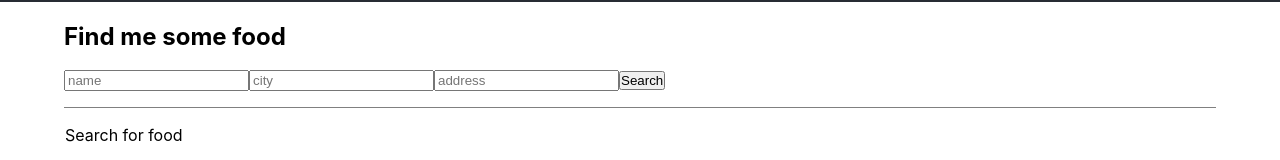
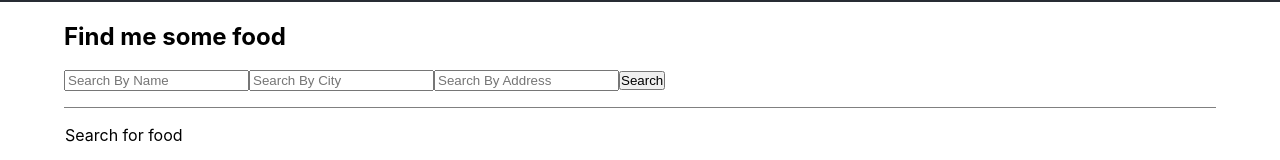
Before and after one commit to tranaa/OpenTable, a React (Create React App) app: page / in a window 1280 px wide. Shown: the part 131-291 px from the top of the page. Built offline with nearby package versions, Linux system fonts and the light colour scheme.

Commit message:
Accessibility changes

```diff
--- a/src/components/PaginationButtons.js
+++ b/src/components/PaginationButtons.js
@@ -72,11 +72,11 @@ class PaginationButtons extends Component {
     const { maxPage } = this.state;
     return (
       <div className="PaginationButtons">
-        <button className="FirstPageBtn" onClick={this.onFirstPage} disabled={page === 1}>{"<<"}</button>
-        <button className="PrevPageBtn" onClick={this.onPrevPage} disabled={page === 1}>{"<"}</button>
-        <div className="CurrentPage">{page}</div>
-        <button className="NextPageBtn" onClick={this.onNextPage} disabled={page === maxPage}>{">"}</button>
-        <button className="LastPageBtn" onClick={this.onLastPage} disabled={page === maxPage}>{">>"}</button>
+        <button className="FirstPageBtn" aria-label="First Page" onClick={this.onFirstPage} disabled={page === 1}>{"<<"}</button>
+        <button className="PrevPageBtn" aria-label="Previous Page" onClick={this.onPrevPage} disabled={page === 1}>{"<"}</button>
+        <div className="CurrentPage" aria-label="Current Page">{page}</div>
+        <button className="NextPageBtn" aria-label="Next" onClick={this.onNextPage} disabled={page === maxPage}>{">"}</button>
+        <button className="LastPageBtn" aria-label="Last Page" onClick={this.onLastPage} disabled={page === maxPage}>{">>"}</button>
       </div>
     )
   }
--- a/src/components/SearchForm.js
+++ b/src/components/SearchForm.js
@@ -32,13 +32,10 @@ class SearchForm extends Component {
             <div className="SearchForm">
                 <h2>Find me some food</h2>
                 <form onSubmit={this.onSubmit}>
-                    <label class="lblName" for="name" style={{display:"none"}}>Search By Name</label>
-                    <input placeholder="name" name="name" onChange={this.onChange} type="text" value={this.state.title} />
-                    <label class="lblCity" for="city" style={{display:"none"}}>Search By City</label>
-                    <input placeholder="city" name="city" onChange={this.onChange} type="text" value={this.state.city} />
-                    <label class="lblAddress" for="address" style={{display:"none"}}>Search By Address</label>
-                    <input placeholder="address" name="address" onChange={this.onChange} type="text" value={this.state.address} />
-                    <button type="submit">Search</button>
+                    <input placeholder="Search By Name" name="name" onChange={this.onChange} type="text" value={this.state.title} aria-label="Search By Name" />
+                    <input placeholder="Search By City" name="city" onChange={this.onChange} type="text" value={this.state.city} aria-label="Search By City" />
+                    <input placeholder="Search By Address" name="address" onChange={this.onChange} type="text" value={this.state.address} aria-label="Search By Address" />
+                    <button type="submit" name="search" className="search" aria-label="Search for results">Search</button>
                 </form>
             </div>
         )
```
